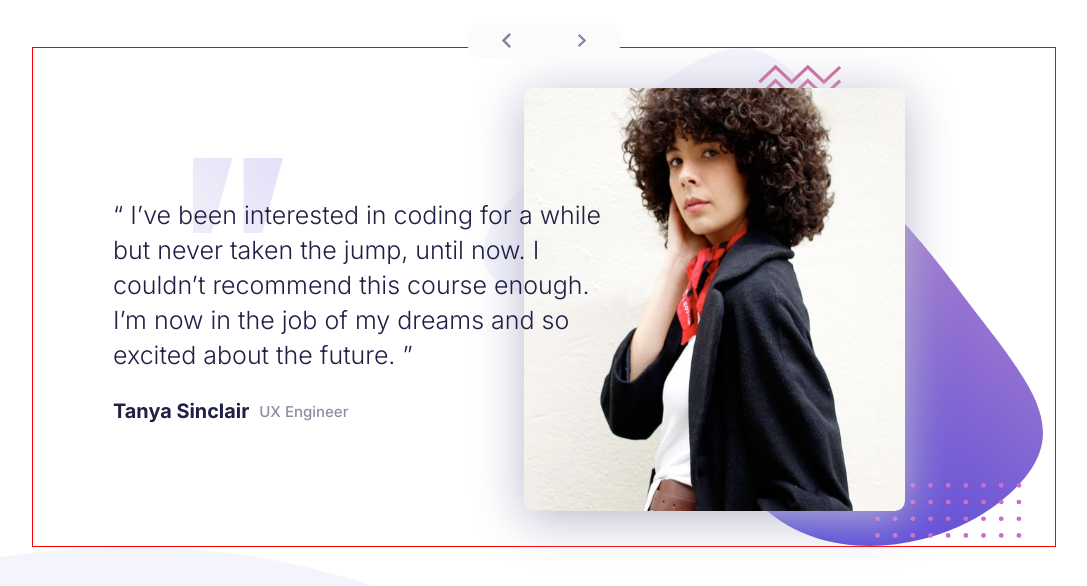
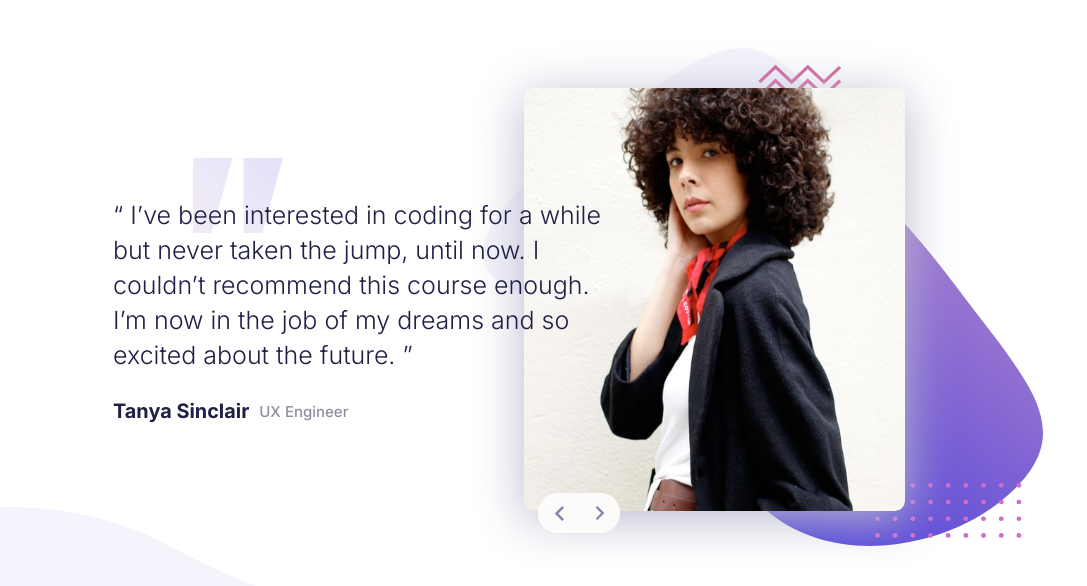
Before and after one commit to danielmancera18/reto4PlatziChallenge, a plain HTML site: page index.html in a window 1280 px wide. Shown: the whole page, without its empty margins (96-1183 px from the left). Drawn offline with Linux system fonts and the light colour scheme.

Commit message:
terminando estilos y acomodando botones

```diff
--- a/css/desktop.css
+++ b/css/desktop.css
@@ -1,6 +1,5 @@
 main{
   position: relative;
-  border: 1px solid red;
   height: 50rem;
   width: 80%;
   background-position-x: 45rem;
@@ -40,3 +39,15 @@ picture img{
 .card--container div h3{
   margin-right: 1rem;
 }
+.buttons{
+  width: 8%;
+  height: 4rem;
+  position: absolute;
+  top: 47rem;
+  right: 43.5rem;
+}
+.curve{
+  background-size: contain;
+  height: 15rem;
+  margin-top: -4rem;
+}
```
